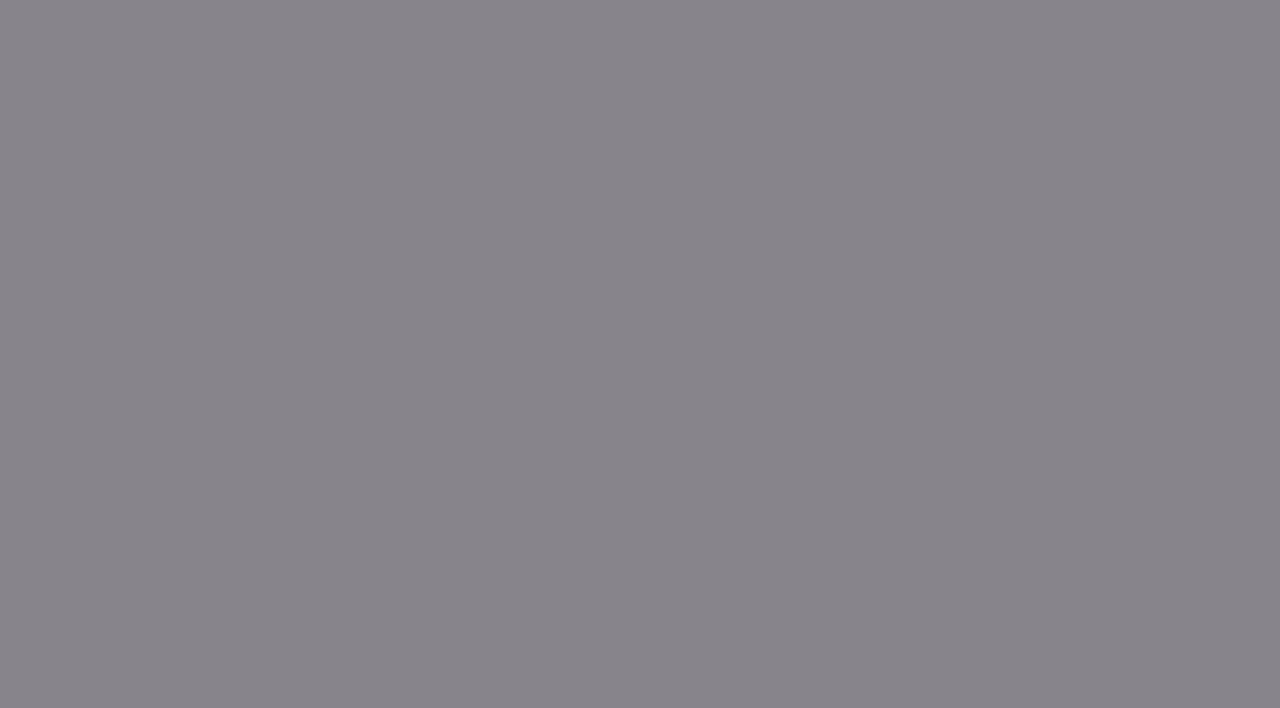
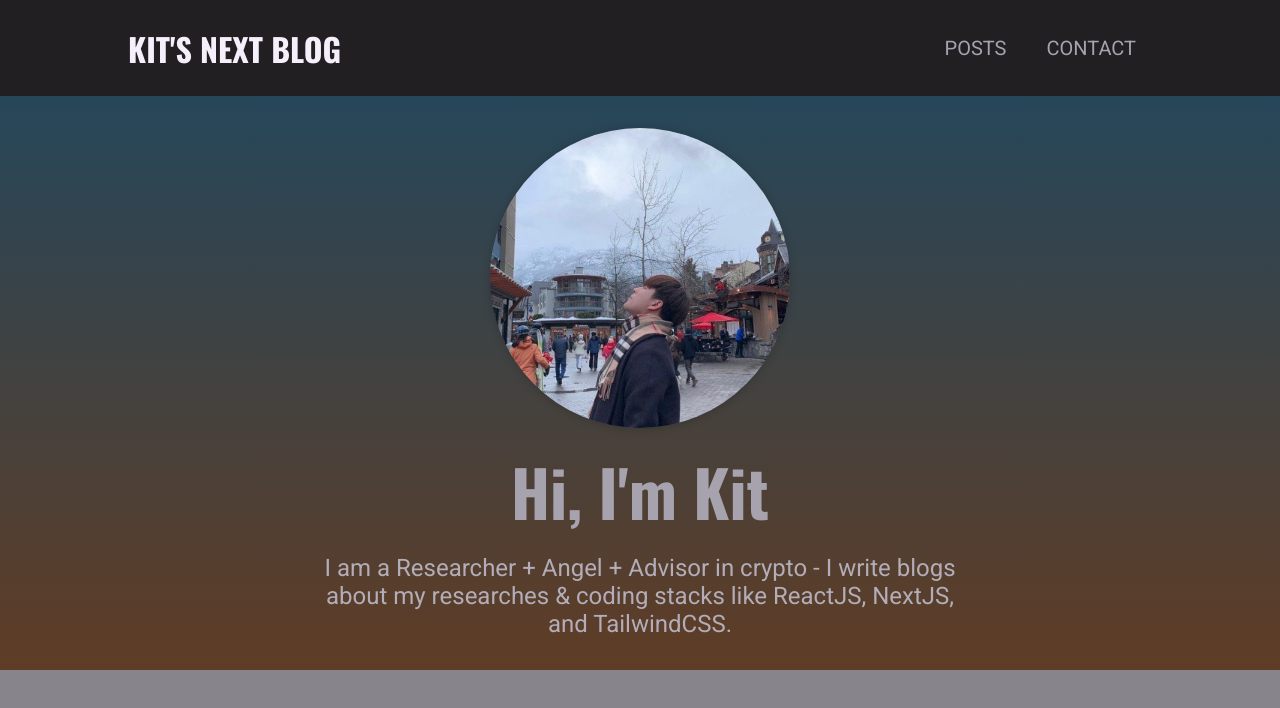
Before and after one commit to nvmmonkey/nextjs-static-blog, a Next.js app: page / in a window 1280 px wide. Shown: the top 708 px of the page. Built offline with nearby package versions, Linux system fonts and the light colour scheme.

Commit message:
Add Nav bar + Post Grid Props + PostItem Props

```diff
--- a/components/home-page/hero.js
+++ b/components/home-page/hero.js
@@ -14,8 +14,8 @@ function Hero() {
       </div>
       <h1>Hi, I'm Kit</h1>
       <p>
-        I am a researcher & angels & advisor in crypto - I write blog about my
-        research & coding stacks like React, Next, and Tailwind.
+        I am a Researcher + Angel + Advisor in crypto - I write blogs about my
+        researches & coding stacks like ReactJS, NextJS, and TailwindCSS.
       </p>
     </section>
   );
--- a/components/home-page/hero.module.css
+++ b/components/home-page/hero.module.css
@@ -2,8 +2,8 @@
     text-align: center;
     background-image: linear-gradient(
       to bottom,
-      var(--color-grey-900),
-      var(--color-grey-800)
+      hsl(202, 41%, 25%),
+      hsl(24, 44%, 26%)
     );
     padding: var(--size-8) 0;
   }
--- /dev/null
+++ b/components/home-page/posts/post-item.module.css
@@ -0,0 +1,37 @@
+.post {
+    box-shadow: 0 1px 4px rgba(0, 0, 0, 0.2);
+    background-color: var(--color-grey-800);
+    text-align: center;
+  }
+
+  .post a {
+    color: var(--color-grey-100);
+  }
+
+  .image {
+    width: 100%;
+    max-height: 20rem;
+    overflow: hidden;
+  }
+
+  .image img {
+    object-fit: cover;
+  }
+
+  .content {
+    padding: var(--size-4);
+  }
+
+  .content h3 {
+    margin: var(--size-2) 0;
+    font-size: var(--size-6);
+  }
+
+  .content time {
+    font-style: italic;
+    color: var(--color-grey-300);
+  }
+
+  .content p {
+    line-height: var(--size-6);
+  }
--- a/components/layout/layout.js
+++ b/components/layout/layout.js
@@ -2,10 +2,12 @@ import { Fragment } from "react";
 import MainNavigation from "./main-navigation";
 
 function Layout(props) {
-  <Fragment>
-    <MainNavigation />
-    <main>{props.children}</main>
-  </Fragment>;
+  return (
+    <Fragment>
+      <MainNavigation />
+      <main>{props.children}</main>
+    </Fragment>
+  );
 }
 
 export default Layout;
--- a/components/layout/logo.js
+++ b/components/layout/logo.js
@@ -0,0 +1,7 @@
+import classes from "./logo.module.css";
+
+function Logo() {
+  return <div className={classes.logo}>Kit's Next Blog</div>
+}
+
+export default Logo;
--- /dev/null
+++ b/components/layout/logo.module.css
@@ -0,0 +1,13 @@
+.logo {
+    text-transform: uppercase;
+    font-size: var(--size-5);
+    font-weight: bold;
+    font-family: 'Oswald', sans-serif;
+    color: var(--color-grey-50);
+  }
+
+  @media (min-width: 768px) {
+    .logo {
+      font-size: var(--size-8);
+    }
+  }
--- a/components/layout/main-navigation.js
+++ b/components/layout/main-navigation.js
@@ -1,18 +1,18 @@
 import Link from "next/link";
+import Logo from "./logo";
+
+import classes from "./main-navigation.module.css";
 
 function MainNavigation() {
   return (
-    <header>
+    <header className={classes.header}>
       <Link href="/">
-        <a>
-          <Logo />
-        </a>
-        {/**Must add a anchor for non-text href link */}
+        <Logo />
       </Link>
       <nav>
         <ul>
           <li>
-            <Link href="/post">POSTS</Link>
+            <Link href="/posts">POSTS</Link>
           </li>
           <li>
             <Link href="/contact">CONTACT</Link>
--- /dev/null
+++ b/components/layout/main-navigation.module.css
@@ -0,0 +1,67 @@
+.header {
+  width: 100%;
+  height: 6rem;
+  background-color: var(--color-grey-900);
+  display: flex;
+  justify-content: space-between;
+  align-items: center;
+  padding: 0 10%;
+}
+
+.header ul {
+  list-style: none;
+  display: flex;
+  align-items: baseline;
+  margin: 0;
+  padding: 0;
+}
+
+.header li {
+  position: relative;
+  padding: 0.25rem 0.5rem;
+  border-radius: 0.5rem;
+  margin: 0 var(--size-2);
+  z-index: 1;
+  display: grid;
+  place-items: center;
+  background-color: var(--color-grey-900);
+}
+.header li::after {
+  content: "";
+  position: absolute;
+  z-index: -1;
+  width: 100%;
+  height: 100%;
+  background: linear-gradient(180deg, hsl(31, 59%, 40%), hsl(187, 59%, 40%));
+  border-radius: 0.5rem;
+  opacity: 0;
+  transition: color 350ms, opacity 200ms, transform 250ms ease-in-out;
+}
+
+.header li:hover::after,
+.header li:focus::after {
+  opacity: 0.5;
+  transform: scale(1.1);
+}
+
+.header a {
+  color: var(--color-grey-300);
+  font-size: var(--size-4);
+}
+
+.header a:hover,
+.header a:active,
+.header a.active {
+  color: var(--color-grey-100);
+  font-weight: bolder;
+}
+
+@media (min-width: 768px) {
+  .header ul {
+    gap: 0.5rem;
+  }
+
+  .header a {
+    font-size: var(--size-5);
+  }
+}
```
Also changed, not shown: components/home-page/featured-posts.js (+7 -0 lines), components/home-page/posts/post-grid.js (added, +15 -0 lines), components/home-page/posts/post-item.js (added, +32 -0 lines), components/home-page/posts/post-grid.module.css (added).
